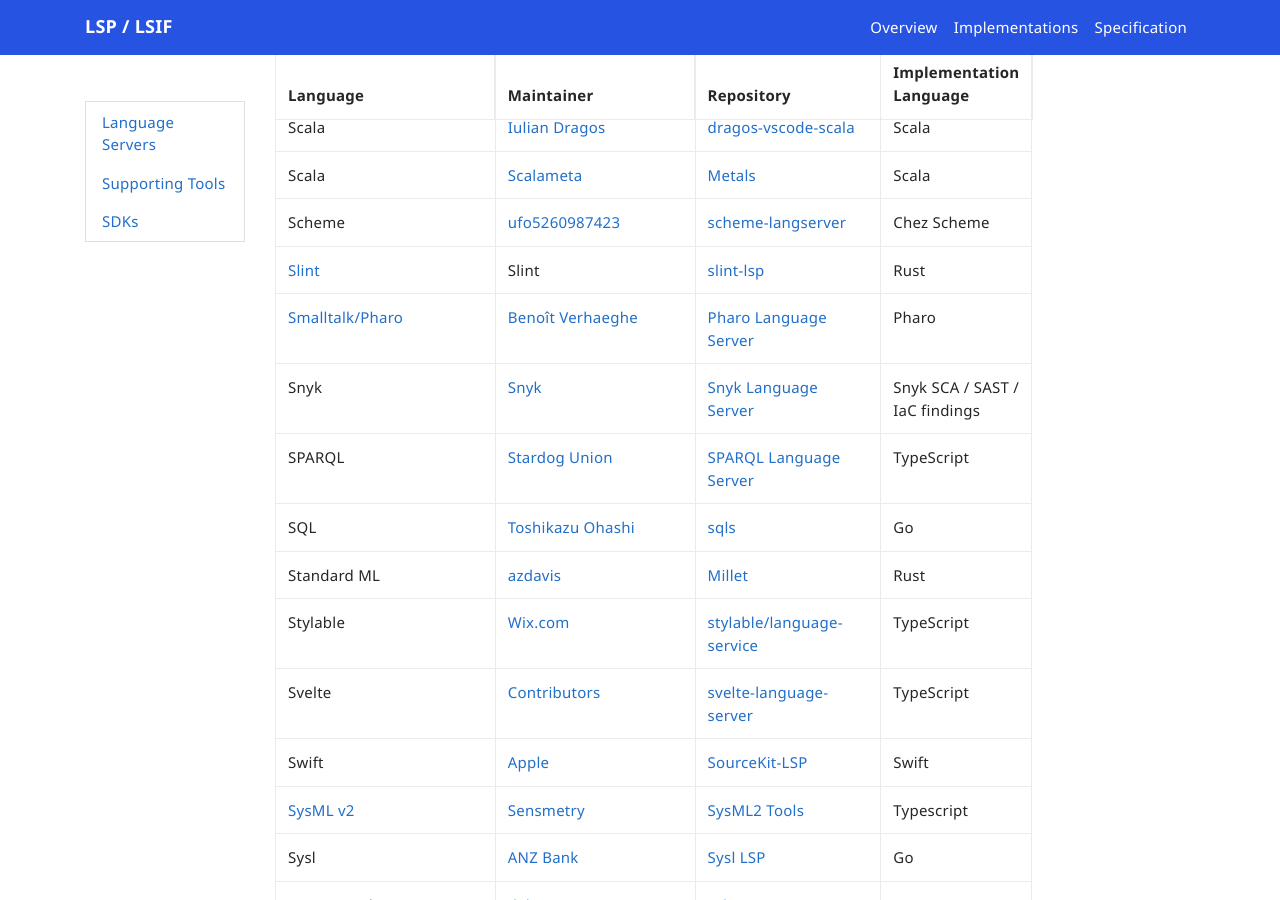
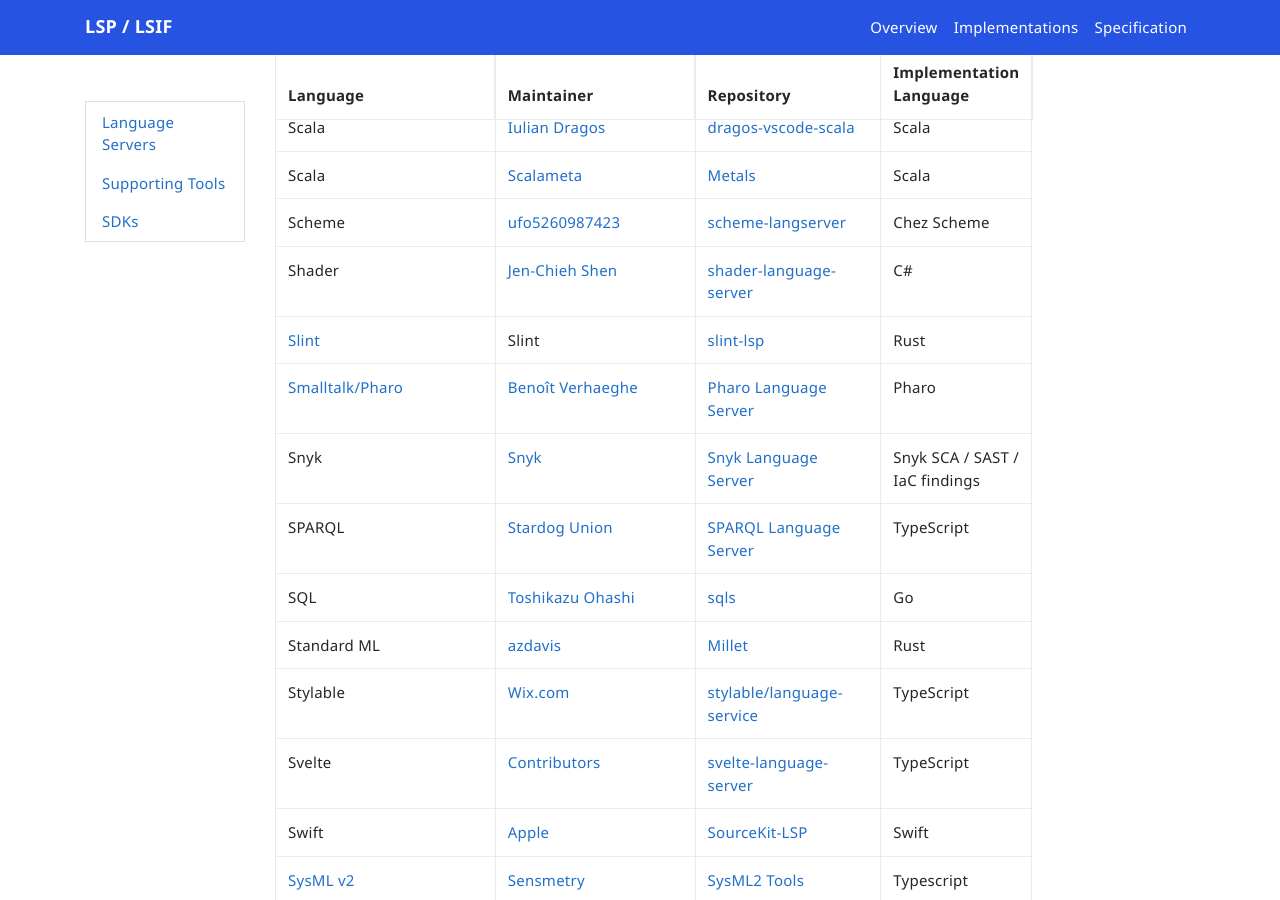
Before and after one commit to microsoft/language-server-protocol, a Jekyll site: the page built from _implementors/servers.md, in a window 1280 px wide and 900 px high, scrolled down 9105 px. Built offline with Jekyll 4.4.1, drawn with Linux system fonts in a browser that asks for light colours; nearby versions of some CDN libraries; comment, search, counter and statistics services are not loaded.

Commit message:
Add shader-language-server

```diff
--- a/_implementors/servers.md
+++ b/_implementors/servers.md
@@ -170,6 +170,7 @@
 | Scala | [Iulian Dragos](https://github.com/dragos) | [dragos-vscode-scala](https://github.com/dragos/dragos-vscode-scala) | Scala |
 | Scala | [Scalameta](https://github.com/scalameta) | [Metals](https://github.com/scalameta/metals) | Scala |
 | Scheme| [ufo5260987423](https://github.com/ufo5260987423) | [scheme-langserver](https://github.com/ufo5260987423/scheme-langserver) | Chez Scheme|
+| Shader | [Jen-Chieh Shen](https://github.com/jcs090218) | [shader-language-server](https://github.com/shader-ls/shader-language-server) | C# |
 | [Slint](https://slint-ui.com) | Slint | [slint-lsp](https://github.com/slint-ui/slint/tree/HEAD/tools/lsp) | Rust |
 | [Smalltalk/Pharo](https://pharo.org/) | [Benoît Verhaeghe](https://github.com/badetitou) | [Pharo Language Server](https://github.com/badetitou/Pharo-LanguageServer) | Pharo |
 | Snyk | [Snyk](https://snyk.io) | [Snyk Language Server](https://github.com/snyk/snyk-ls) | Snyk SCA / SAST / IaC findings |
```
